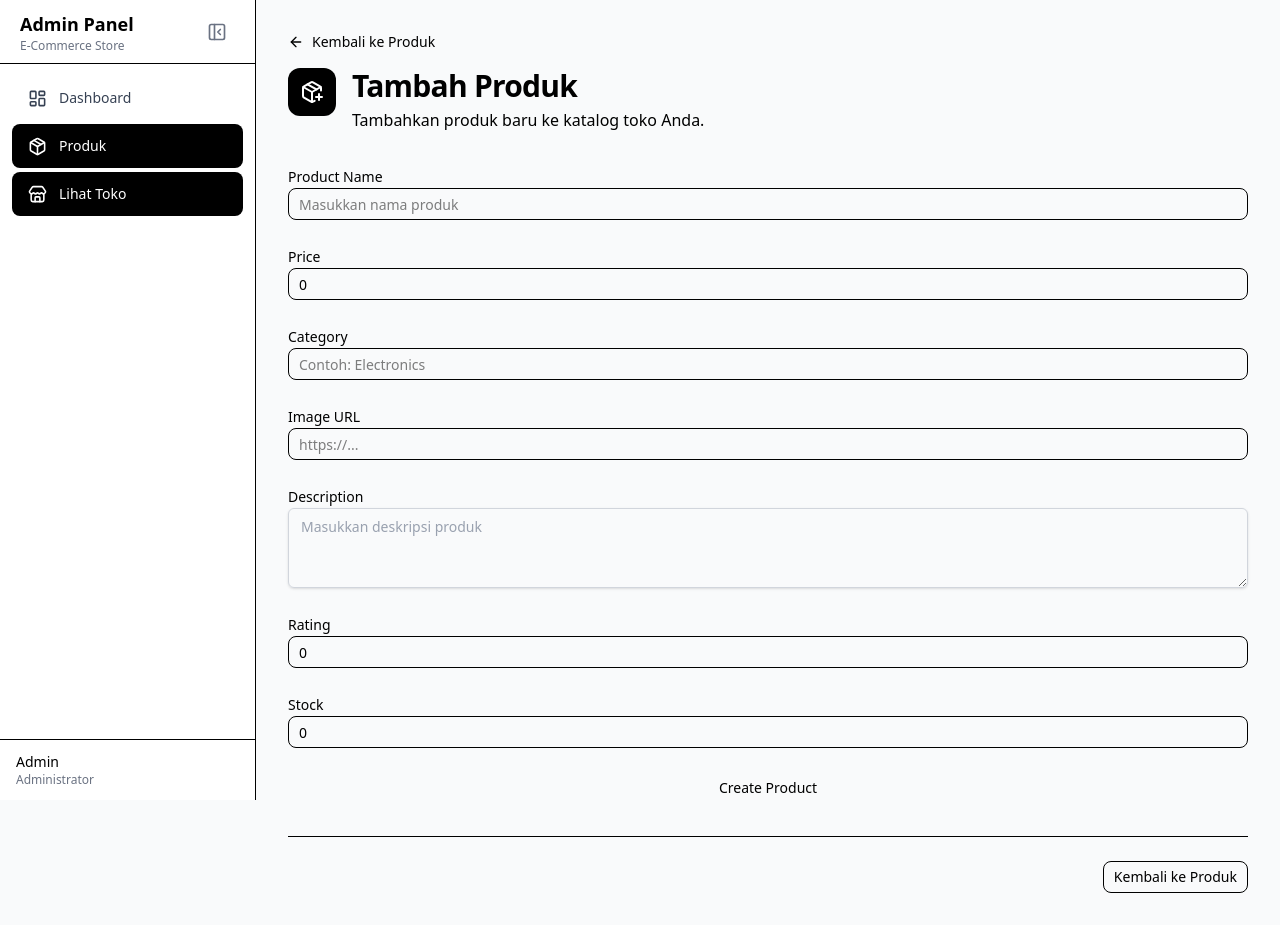
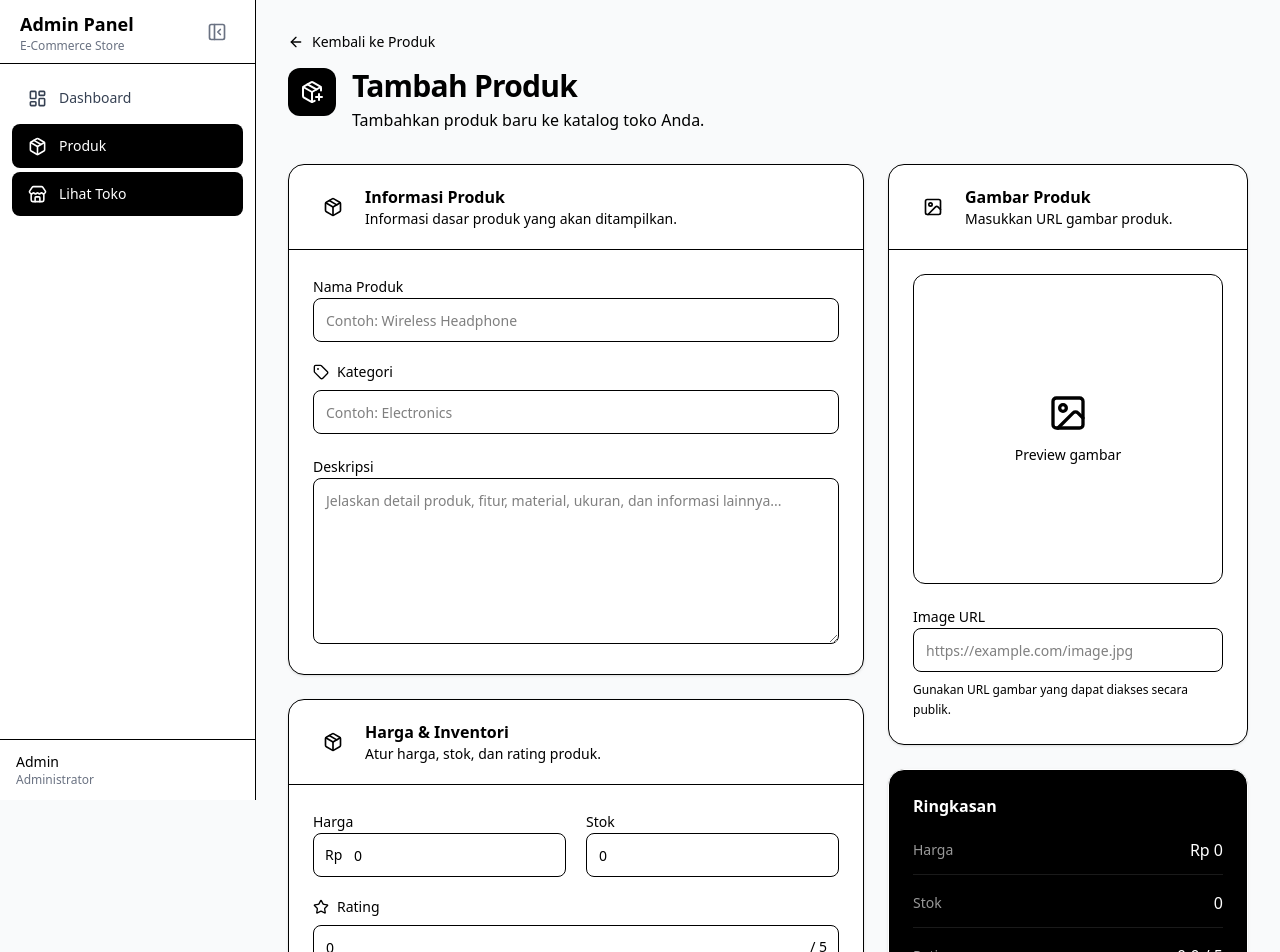
Before and after one commit to meigiyanto/03-e-commerce-store, a Next.js app: page /admin/products/new in a window 1280 px wide. Shown: the top 952 px of the page. Before the commit the page ends 925 px from the top, so only its background shows below. Built offline with nearby package versions, Linux system fonts and the light colour scheme.

Commit message:
refaktori lanjutan

```diff
--- a/src/components/admin/products/product-form.tsx
+++ b/src/components/admin/products/product-form.tsx
@@ -1,17 +1,23 @@
 "use client";
 
-import { useEffect } from "react";
+import { useEffect, useState } from "react";
+import Image from "next/image";
 import { useForm } from "react-hook-form";
 import { zodResolver } from "@hookform/resolvers/zod";
+import {
+  ImageIcon,
+  Package,
+  Star,
+  Tag,
+  Trash2,
+} from "lucide-react";
+
 import {
   ProductFormData,
   productSchema,
 } from "@/schemas/product-schema";
 import { Product } from "@/types/product";
 import { Button } from "@/components/ui/button";
-import { Input } from "@/components/ui/input";
-import { Label } from "@/components/ui/label";
-import { Textarea } from "@/components/ui/textarea";
 
 interface ProductFormProps {
   initialData?: Product;
@@ -24,6 +30,10 @@ export function ProductForm({
   onSubmit,
   isSubmitting = false,
 }: ProductFormProps) {
+  const [imagePreview, setImagePreview] = useState(
+    initialData?.image ?? ""
+  );
+
   const form = useForm<ProductFormData>({
     resolver: zodResolver(productSchema),
     defaultValues: {
@@ -48,118 +58,212 @@ export function ProductForm({
         rating: initialData.rating,
         stock: initialData.stock,
       });
+
+      setImagePreview(initialData.image);
     }
   }, [initialData, form]);
+
+  const imageUrl = form.watch("image");
+
+  useEffect(() => {
+    setImagePreview(imageUrl || "");
+  }, [imageUrl]);
+
+  const errors = form.formState.errors;
 
   return (
     <form
       onSubmit={form.handleSubmit(onSubmit)}
       className="space-y-6"
     >
-      {/* Product Name */}
+      <div className="grid gap-6 lg:grid-cols-[1fr_360px]">
+        {/* LEFT COLUMN */}
+        <div className="space-y-6">
+          {/* Basic Information */}
+          <section className="rounded-2xl border bg-white shadow-sm">
+            <div className="border-b px-6 py-5">
+              <div className="flex items-center gap-3">
+                <div className="flex h-10 w-10 items-center justify-center rounded-lg bg-muted">
+                  <Package className="h-5 w-5" />
+                </div>
+
+                <div>
+                  <h2 className="font-semibold">
+                    Informasi Produk
+                  </h2>
+
+                  <p className="text-sm text-muted-foreground">
+                    Informasi dasar produk yang akan ditampilkan.
+                  </p>
+                </div>
+              </div>
+            </div>
+
+            <div className="space-y-5 p-6">
+              {/* Product name */}
               <div className="space-y-2">
-        <Label htmlFor="name">
-          Product Name
-        </Label>
+                <label
+                  htmlFor="name"
+                  className="text-sm font-medium"
+                >
+                  Nama Produk
+                </label>
 
-        <Input
+                <input
                   id="name"
-          placeholder="Masukkan nama produk"
                   {...form.register("name")}
+                  placeholder="Contoh: Wireless Headphone"
+                  className="h-11 w-full rounded-lg border bg-background px-3 text-sm outline-none transition placeholder:text-muted-foreground focus:border-ring focus:ring-2 focus:ring-ring/20"
                 />
 
-        {form.formState.errors.name && (
+                {errors.name && (
                   <p className="text-sm text-destructive">
-            {form.formState.errors.name.message}
-          </p>
-        )}
-      </div>
-
-      {/* Price */}
-      <div className="space-y-2">
-        <Label htmlFor="price">
-          Price
-        </Label>
-
-        <Input
-          id="price"
-          type="number"
-          {...form.register("price", {
-            valueAsNumber: true,
-          })}
-        />
-
-        {form.formState.errors.price && (
-          <p className="text-sm text-destructive">
-            {form.formState.errors.price.message}
+                    {errors.name.message}
                   </p>
                 )}
               </div>
 
               {/* Category */}
               <div className="space-y-2">
-        <Label htmlFor="category">
-          Category
-        </Label>
+                <label
+                  htmlFor="category"
+                  className="flex items-center gap-2 text-sm font-medium"
+                >
+                  <Tag className="h-4 w-4" />
+                  Kategori
+                </label>
 
-        <Input
+                <input
                   id="category"
+                  {...form.register("category")}
                   placeholder="Contoh: Electronics"
-          {...form.register("category")}
+                  className="h-11 w-full rounded-lg border bg-background px-3 text-sm outline-none transition placeholder:text-muted-foreground focus:border-ring focus:ring-2 focus:ring-ring/20"
                 />
 
-        {form.formState.errors.category && (
+                {errors.category && (
                   <p className="text-sm text-destructive">
-            {form.formState.errors.category.message}
-          </p>
-        )}
-      </div>
-
-      {/* Image */}
-      <div className="space-y-2">
-        <Label htmlFor="image">
-          Image URL
-        </Label>
-
-        <Input
-          id="image"
-          placeholder="https://..."
-          {...form.register("image")}
-        />
-
-        {form.formState.errors.image && (
-          <p className="text-sm text-destructive">
-            {form.formState.errors.image.message}
+                    {errors.category.message}
                   </p>
                 )}
               </div>
 
               {/* Description */}
               <div className="space-y-2">
-        <Label htmlFor="description">
-          Description
-        </Label>
+                <label
+                  htmlFor="description"
+                  className="text-sm font-medium"
+                >
+                  Deskripsi
+                </label>
 
-        <Textarea
+                <textarea
                   id="description"
-          placeholder="Masukkan deskripsi produk"
                   {...form.register("description")}
+                  placeholder="Jelaskan detail produk, fitur, material, ukuran, dan informasi lainnya..."
+                  rows={7}
+                  className="w-full resize-y rounded-lg border bg-background px-3 py-3 text-sm outline-none transition placeholder:text-muted-foreground focus:border-ring focus:ring-2 focus:ring-ring/20"
                 />
 
-        {form.formState.errors.description && (
+                {errors.description && (
                   <p className="text-sm text-destructive">
-            {form.formState.errors.description.message}
+                    {errors.description.message}
+                  </p>
+                )}
+              </div>
+            </div>
+          </section>
+
+          {/* Price & Inventory */}
+          <section className="rounded-2xl border bg-white shadow-sm">
+            <div className="border-b px-6 py-5">
+              <div className="flex items-center gap-3">
+                <div className="flex h-10 w-10 items-center justify-center rounded-lg bg-muted">
+                  <Package className="h-5 w-5" />
+                </div>
+
+                <div>
+                  <h2 className="font-semibold">
+                    Harga & Inventori
+                  </h2>
+
+                  <p className="text-sm text-muted-foreground">
+                    Atur harga, stok, dan rating produk.
+                  </p>
+                </div>
+              </div>
+            </div>
+
+            <div className="grid gap-5 p-6 sm:grid-cols-2">
+              {/* Price */}
+              <div className="space-y-2">
+                <label
+                  htmlFor="price"
+                  className="text-sm font-medium"
+                >
+                  Harga
+                </label>
+
+                <div className="relative">
+                  <span className="absolute left-3 top-1/2 -translate-y-1/2 text-sm text-muted-foreground">
+                    Rp
+                  </span>
+
+                  <input
+                    id="price"
+                    type="number"
+                    min="0"
+                    {...form.register("price", {
+                      valueAsNumber: true,
+                    })}
+                    className="h-11 w-full rounded-lg border bg-background pl-10 pr-3 text-sm outline-none transition focus:border-ring focus:ring-2 focus:ring-ring/20"
+                  />
+                </div>
+
+                {errors.price && (
+                  <p className="text-sm text-destructive">
+                    {errors.price.message}
+                  </p>
+                )}
+              </div>
+
+              {/* Stock */}
+              <div className="space-y-2">
+                <label
+                  htmlFor="stock"
+                  className="text-sm font-medium"
+                >
+                  Stok
+                </label>
+
+                <input
+                  id="stock"
+                  type="number"
+                  min="0"
+                  {...form.register("stock", {
+                    valueAsNumber: true,
+                  })}
+                  className="h-11 w-full rounded-lg border bg-background px-3 text-sm outline-none transition focus:border-ring focus:ring-2 focus:ring-ring/20"
+                />
+
+                {errors.stock && (
+                  <p className="text-sm text-destructive">
+                    {errors.stock.message}
                   </p>
                 )}
               </div>
 
               {/* Rating */}
-      <div className="space-y-2">
-        <Label htmlFor="rating">
+              <div className="space-y-2 sm:col-span-2">
+                <label
+                  htmlFor="rating"
+                  className="flex items-center gap-2 text-sm font-medium"
+                >
+                  <Star className="h-4 w-4" />
                   Rating
-        </Label>
+                </label>
 
-        <Input
+                <div className="relative">
+                  <input
                     id="rating"
                     type="number"
                     min="0"
@@ -168,48 +272,165 @@ export function ProductForm({
                     {...form.register("rating", {
                       valueAsNumber: true,
                     })}
+                    className="h-11 w-full rounded-lg border bg-background px-3 pr-12 text-sm outline-none transition focus:border-ring focus:ring-2 focus:ring-ring/20"
                   />
 
-        {form.formState.errors.rating && (
+                  <span className="absolute right-3 top-1/2 -translate-y-1/2 text-sm text-muted-foreground">
+                    / 5
+                  </span>
+                </div>
+
+                {errors.rating && (
                   <p className="text-sm text-destructive">
-            {form.formState.errors.rating.message}
+                    {errors.rating.message}
                   </p>
+                )}
+
+                <p className="text-xs text-muted-foreground">
+                  Gunakan nilai antara 0 sampai 5.
+                </p>
+              </div>
+            </div>
+          </section>
+        </div>
+
+        {/* RIGHT COLUMN */}
+        <div className="space-y-6">
+          {/* Image */}
+          <section className="rounded-2xl border bg-white shadow-sm">
+            <div className="border-b px-6 py-5">
+              <div className="flex items-center gap-3">
+                <div className="flex h-10 w-10 items-center justify-center rounded-lg bg-muted">
+                  <ImageIcon className="h-5 w-5" />
+                </div>
+
+                <div>
+                  <h2 className="font-semibold">
+                    Gambar Produk
+                  </h2>
+
+                  <p className="text-sm text-muted-foreground">
+                    Masukkan URL gambar produk.
+                  </p>
+                </div>
+              </div>
+            </div>
+
+            <div className="space-y-5 p-6">
+              {/* Preview */}
+              <div className="relative aspect-square overflow-hidden rounded-xl border bg-muted">
+                {imagePreview ? (
+                  <Image
+                    src={imagePreview}
+                    alt="Preview produk"
+                    fill
+                    className="object-cover"
+                    onError={() =>
+                      setImagePreview("")
+                    }
+                  />
+                ) : (
+                  <div className="flex h-full flex-col items-center justify-center gap-3 text-muted-foreground">
+                    <ImageIcon className="h-10 w-10" />
+
+                    <p className="text-sm">
+                      Preview gambar
+                    </p>
+                  </div>
                 )}
               </div>
 
-      {/* Stock */}
+              {/* Image URL */}
               <div className="space-y-2">
-        <Label htmlFor="stock">
-          Stock
-        </Label>
+                <label
+                  htmlFor="image"
+                  className="text-sm font-medium"
+                >
+                  Image URL
+                </label>
 
-        <Input
-          id="stock"
-          type="number"
-          min="0"
-          {...form.register("stock", {
-            valueAsNumber: true,
-          })}
+                <input
+                  id="image"
+                  {...form.register("image")}
+                  placeholder="https://example.com/image.jpg"
+                  className="h-11 w-full rounded-lg border bg-background px-3 text-sm outline-none transition placeholder:text-muted-foreground focus:border-ring focus:ring-2 focus:ring-ring/20"
                 />
 
-        {form.formState.errors.stock && (
+                {errors.image && (
                   <p className="text-sm text-destructive">
-            {form.formState.errors.stock.message}
+                    {errors.image.message}
                   </p>
                 )}
+
+                <p className="text-xs leading-5 text-muted-foreground">
+                  Gunakan URL gambar yang dapat diakses secara
+                  publik.
+                </p>
+              </div>
+            </div>
+          </section>
+
+          {/* Summary */}
+          <section className="rounded-2xl border bg-black text-white shadow-sm">
+            <div className="p-6">
+              <h2 className="font-semibold">
+                Ringkasan
+              </h2>
+
+              <div className="mt-5 space-y-4">
+                <div className="flex items-center justify-between border-b border-white/10 pb-3">
+                  <span className="text-sm text-white/60">
+                    Harga
+                  </span>
+
+                  <span className="font-medium">
+                    Rp{" "}
+                    {(
+                      Number(form.watch("price")) || 0
+                    ).toLocaleString("id-ID")}
+                  </span>
                 </div>
 
+                <div className="flex items-center justify-between border-b border-white/10 pb-3">
+                  <span className="text-sm text-white/60">
+                    Stok
+                  </span>
+
+                  <span className="font-medium">
+                    {Number(form.watch("stock")) || 0}
+                  </span>
+                </div>
+
+                <div className="flex items-center justify-between">
+                  <span className="text-sm text-white/60">
+                    Rating
+                  </span>
+
+                  <span className="font-medium">
+                    {(Number(form.watch("rating")) || 0).toFixed(
+                      1
+                    )}{" "}
+                    / 5
+                  </span>
+                </div>
+              </div>
+            </div>
+          </section>
+
+          {/* Submit */}
           <Button
             type="submit"
             disabled={isSubmitting}
-        className="w-full"
+            className="h-12 w-full rounded-xl text-sm font-semibold"
           >
             {isSubmitting
-          ? "Saving..."
+              ? "Menyimpan..."
               : initialData
                 ? "Update Product"
                 : "Create Product"}
           </Button>
+        </div>
+      </div>
     </form>
   );
 }
```
Lines whose indentation alone changed are shown as unchanged.
